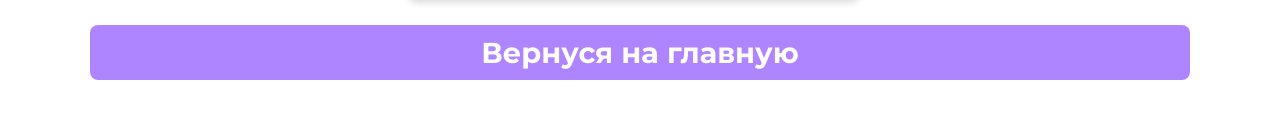
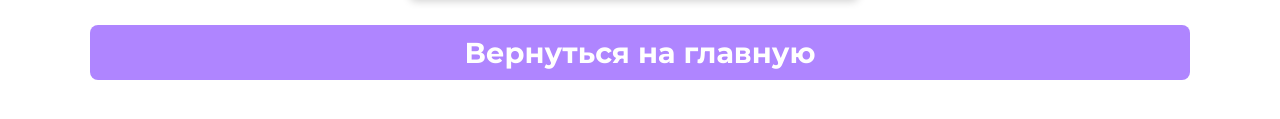
Before and after one commit to ayoshin82/Final_task, a plain HTML site: page git.html in a window 1280 px wide. Shown: the part 405-524 px from the top of the page. Drawn offline with Linux system fonts and the light colour scheme; files that its build step writes are made by us from their sources.

Commit message:
Update git.html

```diff
--- a/git.html
+++ b/git.html
@@ -24,7 +24,7 @@
       <!--footer-->
       <footer class="animated fadeIn">
          <p class="location"align="center">
-            <a href="index.html">Вернуся на главную</a>
+            <a href="index.html">Вернуться на главную</a>
          </p>
          &copy; 2024. SkyPro
       </footer>
```
